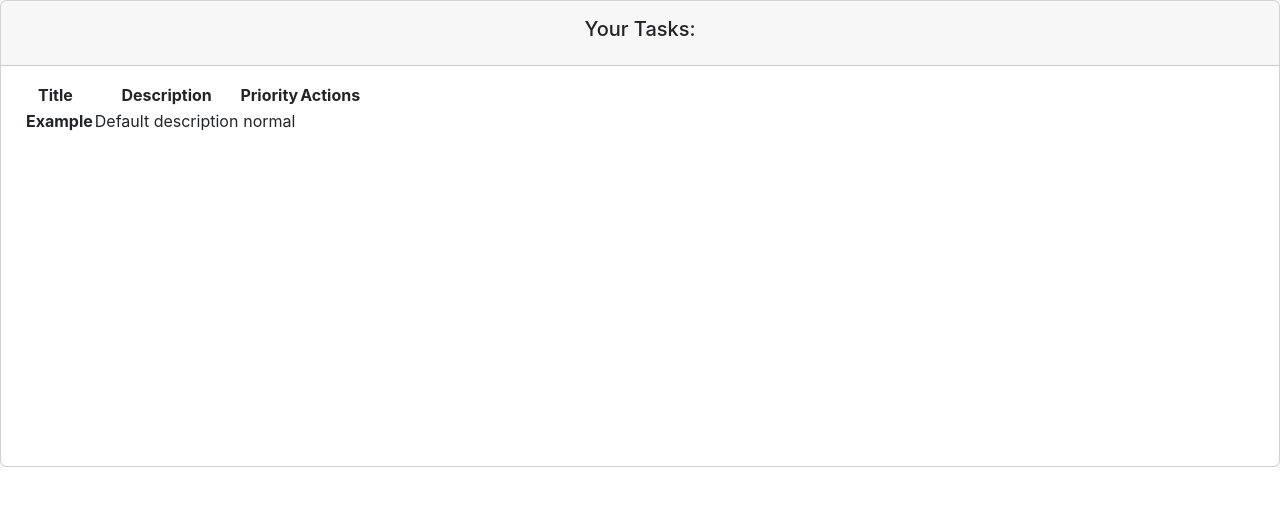
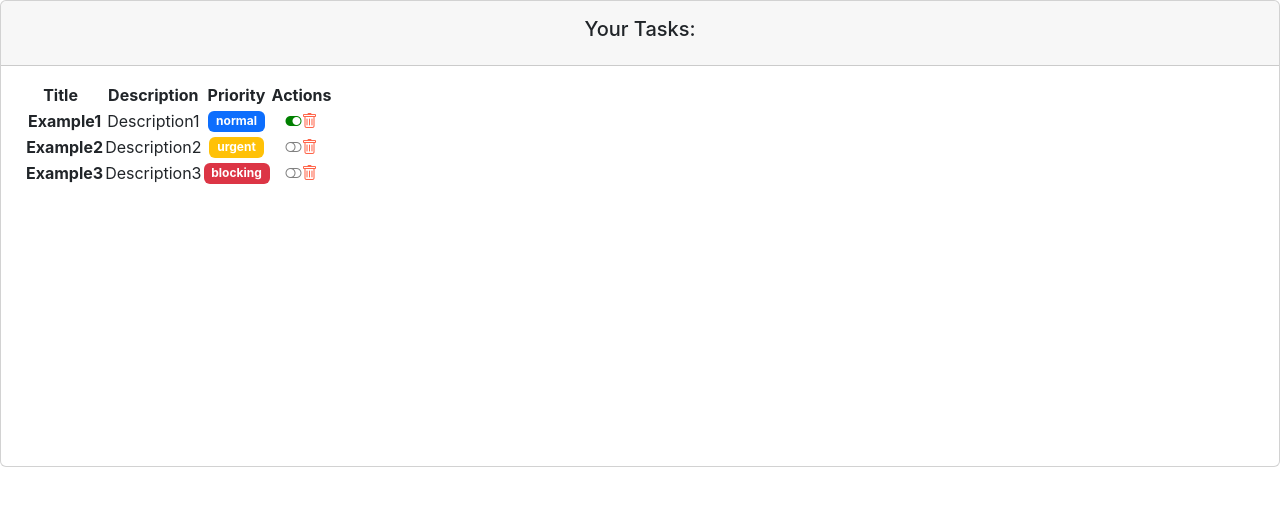
Before and after one commit to AgusAgis/React-OpenBootcampCourse, a React (Create React App) app: page / in a window 1280 px wide. Shown: the top 506 px of the page. Built offline with nearby package versions, Linux system fonts and the light colour scheme.

Commit message:
avances del proyecto

```diff
--- a/package.json
+++ b/package.json
@@ -7,6 +7,7 @@
     "@testing-library/react": "^13.4.0",
     "@testing-library/user-event": "^13.5.0",
     "bootstrap": "^5.2.3",
+    "bootstrap-icons": "^1.10.3",
     "node-sass": "^8.0.0",
     "react": "^18.2.0",
     "react-dom": "^18.2.0",
--- a/src/components/container/task_list.jsx
+++ b/src/components/container/task_list.jsx
@@ -3,11 +3,16 @@
 import Task  from '../../models/task.class'
 import { LEVELS } from '../../models/levels.enum'
 import TaskComponent from '../pure/task'
+import TaskForm from '../pure/forms/taskForm'
 
 const TaskListComponent = () => {
-    const defaultTask = new Task('Example', 'Default description', false, LEVELS.NORMAL);
+    const defaultTask1 = new Task('Example1', 'Description1', true, LEVELS.NORMAL);
+    const defaultTask2 = new Task('Example2', 'Description2', false, LEVELS.URGENTE);
+    const defaultTask3 = new Task('Example3', 'Description3', false, LEVELS.BLOCKING);
+
+
     //Estado del componente
-    const [tasks, setTask] = useState([defaultTask])
+    const [tasks, setTask] = useState([defaultTask1, defaultTask2, defaultTask3])
     const [loading, setLoading] = useState(true)
     //Control del ciclo de vida del componente
 
@@ -43,11 +48,19 @@
                   </tr>
                 </thead>
                 <tbody>
-                  {/* TODO: Iterar sobre una lista de tareas */}
-                  <TaskComponent task={defaultTask}></TaskComponent>
+                  { tasks.map((task, index) => {
+                    return(
+                      <TaskComponent
+                       key={index}
+                       task={task}>
+                      </TaskComponent>
+                    )
+                  }
+                )}
                 </tbody>
               </table>
             </div>
+            <TaskForm></TaskForm>
           </div>
 
 
--- /dev/null
+++ b/src/components/pure/forms/taskForm.jsx
@@ -0,0 +1,11 @@
+import React from 'react'
+
+function TaskForm() {
+  return (
+    <form>
+
+    </form>
+  )
+}
+
+export default TaskForm
--- a/src/components/pure/task.jsx
+++ b/src/components/pure/task.jsx
@@ -1,6 +1,7 @@
 import React, { useEffect } from 'react'
 import PropTypes from 'prop-types'
 import Task from '../../models/task.class'
+import { LEVELS } from '../../models/levels.enum'
 import "../../styles/task.scss"
 
 function TaskComponent({ task }) {
@@ -13,6 +14,39 @@
         }
     }, [task])
 
+    function taskLevelBadge(){
+        switch (task.level) {
+            case LEVELS.NORMAL:
+                return(
+                    <h6 className="mb-0">
+                        <span className='badge bg-primary'>
+                            {task.level}
+                        </span>
+                    </h6>
+                )
+                case LEVELS.URGENTE:
+                    return(
+                        <h6 className="mb-0">
+                            <span className='badge bg-warning'>
+                                {task.level}
+                            </span>
+                        </h6>
+                    )
+                    case LEVELS.BLOCKING:
+                        return(
+                            <h6 className="mb-0">
+                                <span className='badge bg-danger'>
+                                    {task.level}
+                                </span>
+                            </h6>
+                        )
+
+            default:
+                break;
+        }
+    }
+
+
   return (
         <tr className='fw-normal'>
             <th>
@@ -22,12 +56,15 @@
                 <span>{ task.description }</span>
             </td>
             <td className='align-middle'>
-                {/* TODO: Sustituir por badge */}
-                <span>{ task.level }</span>
+                {taskLevelBadge()}
             </td>
             <td className='align-middle'>
-                 {/* TODO: Sustituir por iconos */}
-            <span>{ task.completed }</span>
+
+            { task.completed ?
+            <i className='bi-toggle-on' style={{color:"green"}}></i> :
+            <i className='bi-toggle-off'style={{color:"grey"}}></i>
+            }
+            <i className='bi-trash' style={{color:"tomato"}}></i>
             </td>
         </tr>
 
--- a/src/index.js
+++ b/src/index.js
@@ -2,6 +2,7 @@
 import ReactDOM from 'react-dom/client';
 //Añadimos Bootstrap al proyecto
 import 'bootstrap/dist/css/bootstrap.css'
+import "bootstrap-icons/font/bootstrap-icons.css";
 //estilos propios deben colocarse debajo de bootstrap para que no los pise//
 import './index.css';
 import App from './App';
```
Also changed, not shown: 1 other file (tests, documents, lock files or other folders).
